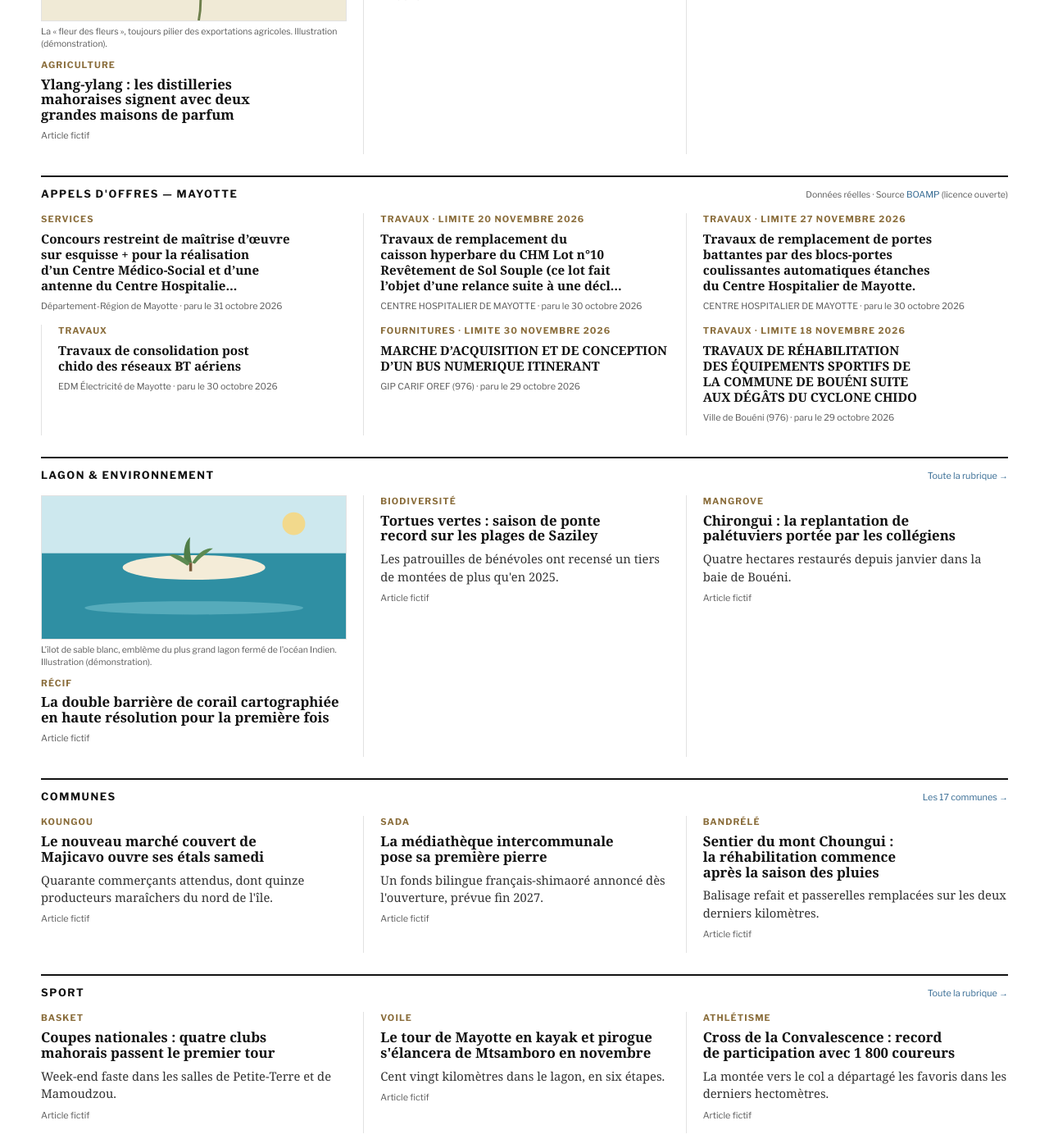
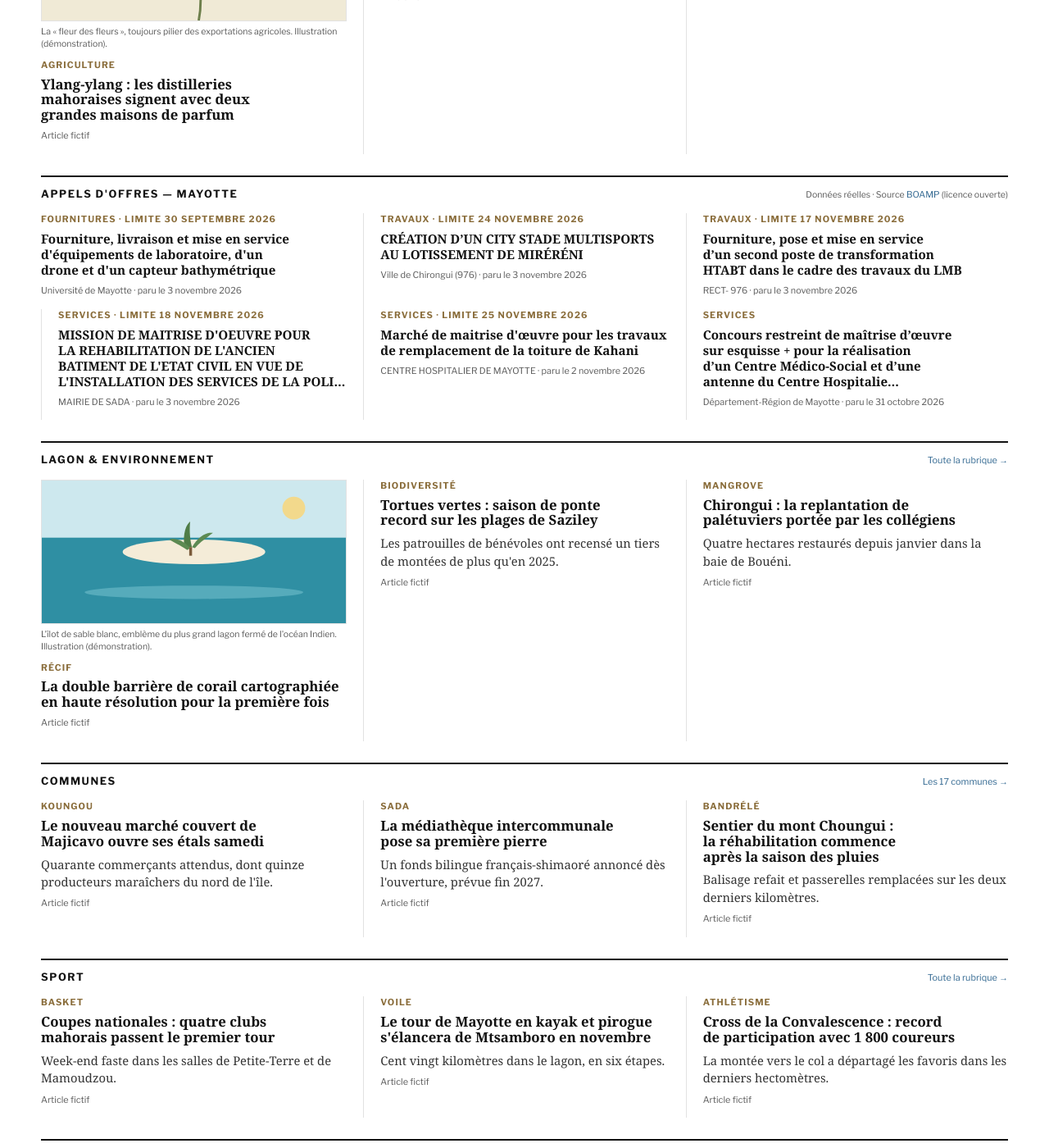
Before and after one commit to esdine/observateur-mayotte, a Jekyll site: the page built from index.html, in a window 1280 px wide and 1400 px high, scrolled down 1578 px. Shown: the whole window at 82% size. Built offline with Jekyll 4.4.1, drawn with Linux system fonts in a browser that asks for light colours; some web fonts are replaced; some of the changed text lies outside the part shown.

Commit message:
Édition du matin : météo et revue de presse

```diff
--- a/_data/marches.yml
+++ b/_data/marches.yml
@@ -1,42 +1,43 @@
 # Genere par outils/maj_marches.py - source BOAMP (open data, licence ouverte)
 avis:
+  - objet: "Fourniture, livraison et mise en service d'équipements de laboratoire, d'un drone et d'un capteur bathymétrique"
+    acheteur: "Université de Mayotte"
+    type: "Fournitures"
+    famille: "Marchés européens"
+    parution: "3 novembre 2026"
+    limite: "30 septembre 2026"
+    lien: "https://www.boamp.fr/pages/avis/?q=idweb:26-106039"
+  - objet: "CRÉATION D’UN CITY STADE MULTISPORTS AU LOTISSEMENT DE MIRÉRÉNI"
+    acheteur: "Ville de Chirongui (976)"
+    type: "Travaux"
+    famille: "Marchés entre 90 k€ et seuils européens"
+    parution: "3 novembre 2026"
+    limite: "24 novembre 2026"
+    lien: "https://www.boamp.fr/pages/avis/?q=idweb:26-106498"
+  - objet: "Fourniture, pose et mise en service d’un second poste de transformation HTABT dans le cadre des travaux du LMB"
+    acheteur: "RECT- 976"
+    type: "Travaux"
+    famille: "Marchés entre 90 k€ et seuils européens"
+    parution: "3 novembre 2026"
+    limite: "17 novembre 2026"
+    lien: "https://www.boamp.fr/pages/avis/?q=idweb:26-106542"
+  - objet: "MISSION DE MAITRISE D'OEUVRE POUR LA REHABILITATION DE L'ANCIEN BATIMENT DE L'ETAT CIVIL EN VUE DE L'INSTALLATION DES SERVICES DE LA POLI…"
+    acheteur: "MAIRIE DE SADA"
+    type: "Services"
+    famille: "Marchés <90 k€ (MAPA)"
+    parution: "3 novembre 2026"
+    limite: "18 novembre 2026"
+    lien: "https://www.boamp.fr/pages/avis/?q=idweb:26-106550"
+  - objet: "Marché de maitrise d'œuvre pour les travaux de remplacement de la toiture de Kahani"
+    acheteur: "CENTRE HOSPITALIER DE MAYOTTE"
+    type: "Services"
+    famille: "Marchés entre 90 k€ et seuils européens"
+    parution: "2 novembre 2026"
+    limite: "25 novembre 2026"
+    lien: "https://www.boamp.fr/pages/avis/?q=idweb:26-106170"
   - objet: "Concours restreint de maîtrise d’œuvre sur esquisse + pour la réalisation d’un Centre Médico-Social et d’une antenne du\nCentre Hospitalie…"
     acheteur: "Département-Région de Mayotte"
     type: "Services"
     famille: "Marchés européens"
     parution: "31 octobre 2026"
     lien: "https://www.boamp.fr/pages/avis/?q=idweb:26-105407"
-  - objet: "Travaux de remplacement du caisson hyperbare du CHM Lot n°10 Revêtement de Sol Souple (ce lot fait l’objet d’une relance suite à une décl…"
-    acheteur: "CENTRE HOSPITALIER DE MAYOTTE"
-    type: "Travaux"
-    famille: "Marchés entre 90 k€ et seuils européens"
-    parution: "30 octobre 2026"
-    limite: "20 novembre 2026"
-    lien: "https://www.boamp.fr/pages/avis/?q=idweb:26-105751"
-  - objet: "Travaux de remplacement de portes battantes par des blocs-portes coulissantes automatiques étanches du Centre Hospitalier de Mayotte."
-    acheteur: "CENTRE HOSPITALIER DE MAYOTTE"
-    type: "Travaux"
-    famille: "Marchés entre 90 k€ et seuils européens"
-    parution: "30 octobre 2026"
-    limite: "27 novembre 2026"
-    lien: "https://www.boamp.fr/pages/avis/?q=idweb:26-105680"
-  - objet: "Travaux de consolidation post chido des réseaux BT aériens"
-    acheteur: "EDM Électricité de Mayotte"
-    type: "Travaux"
-    famille: "Marchés européens"
-    parution: "30 octobre 2026"
-    lien: "https://www.boamp.fr/pages/avis/?q=idweb:26-105372"
-  - objet: "MARCHE D’ACQUISITION ET DE CONCEPTION D’UN BUS NUMERIQUE ITINERANT"
-    acheteur: "GIP CARIF OREF (976)"
-    type: "Fournitures"
-    famille: "Marchés européens"
-    parution: "29 octobre 2026"
-    limite: "30 novembre 2026"
-    lien: "https://www.boamp.fr/pages/avis/?q=idweb:26-104762"
-  - objet: "TRAVAUX DE RÉHABILITATION DES ÉQUIPEMENTS SPORTIFS DE LA COMMUNE DE BOUÉNI SUITE AUX DÉGÂTS DU CYCLONE CHIDO"
-    acheteur: "Ville de Bouéni (976)"
-    type: "Travaux"
-    famille: "Marchés entre 90 k€ et seuils européens"
-    parution: "29 octobre 2026"
-    limite: "18 novembre 2026"
-    lien: "https://www.boamp.fr/pages/avis/?q=idweb:26-105358"
--- a/_data/revue.yml
+++ b/_data/revue.yml
@@ -3,33 +3,33 @@ sources:
   - nom: "Mayotte Hebdo"
     site: "https://mayottehebdo.com/"
     titres:
-      - titre: "L’Assemblée de Mayotte lance un appel à candidatures pour le CDCA 976"
-        lien: "https://www.mayottehebdo.com/actualite/breves/lassemblee-de-mayotte-lance-un-appel-a-candidatures-pour-le-cdca-976/"
-      - titre: "L’Assemblée de Mayotte lance deux appels à projets pour l’environnement"
-        lien: "https://www.mayottehebdo.com/actualite/breves/lassemblee-de-mayotte-lance-deux-appels-a-projets-pour-lenvironnement/"
-      - titre: "TARIMI 2026 met le handicap au cœur de la lutte contre les violences sexuelles"
-        lien: "https://www.mayottehebdo.com/actualite/breves/tarimi-2026-met-le-handicap-au-coeur-de-la-lutte-contre-les-violences-sexuelles/"
-      - titre: "Les prix des carburants et du gaz évoluent à Mayotte au 1er novembre"
-        lien: "https://www.mayottehebdo.com/actualite/breves/les-prix-des-carburants-et-du-gaz-evoluent-a-mayotte-au-1er-novembre/"
+      - titre: "SUD éducation conteste les propos d’Emmanuel Macron sur les difficultés scolaires à Mayotte"
+        lien: "https://www.mayottehebdo.com/actualite/breves/sud-education-conteste-les-propos-demmanuel-macron-sur-les-difficultes-scolaires-a-mayotte/"
+      - titre: "Le surendettement progresse à Mayotte malgré un recul en septembre"
+        lien: "https://www.mayottehebdo.com/actualite/breves/le-surendettement-progresse-a-mayotte-malgre-un-recul-en-septembre/"
+      - titre: "Tsingoni a accueilli la deuxième édition de la SEMIC"
+        lien: "https://www.mayottehebdo.com/actualite/breves/tsingoni-a-accueilli-la-deuxieme-edition-de-la-semic/"
+      - titre: "« Océan Indien », un spectacle de danse à Chirongui le 17 novembre"
+        lien: "https://www.mayottehebdo.com/actualite/breves/ocean-indien-un-spectacle-de-danse-a-chirongui-le-17-novembre/"
   - nom: "Le Journal de Mayotte"
     site: "https://lejournaldemayotte.yt/"
     titres:
-      - titre: "Électricité de Mayotte : Régis Chancel prend la direction générale"
-        lien: "https://lejournaldemayotte.yt/articles/electricite-de-mayotte-regis-chancel-prend-la-direction-generale"
-      - titre: "BOINAIDI Dhanouni couronnée Miss Salouva 2026 : la beauté et la culture mahoraise à l’honneur"
-        lien: "https://lejournaldemayotte.yt/articles/boinaidi-dhanouni-couronnee-miss-salouva-2026-la-beaute-et-la-culture-mahoraise-a-lhonneur"
-      - titre: "Deux entrepreneuses mahoraises récompensées aux Women Entrepreneur Awards 2026"
-        lien: "https://lejournaldemayotte.yt/articles/deux-entrepreneuses-mahoraises-recompensees-aux-women-entrepreneur-awards-2026"
-      - titre: "Tsingoni : les élus à l’écoute des habitants des Flamboyants à Mroalé"
-        lien: "https://lejournaldemayotte.yt/articles/tsingoni-les-elus-a-lecoute-des-habitants-des-flamboyants-a-mroale"
+      - titre: "Un chauffeur de taxi mahorais grièvement blessé lors d’une agression à Majunga"
+        lien: "https://lejournaldemayotte.yt/articles/un-chauffeur-de-taxi-mahorais-grievement-blesse-lors-dune-agression-a-majunga"
+      - titre: "Mayotte : 32 classes déjà engagées dans le concours Les Petits champions de la lecture"
+        lien: "https://lejournaldemayotte.yt/articles/mayotte-32-classes-deja-engagees-dans-le-concours-les-petits-champions-de-la-lecture"
+      - titre: "Le cross académique UNSS de Mayotte rassemblera 1 250 élèves à Coconi le 4 novembre 2026"
+        lien: "https://lejournaldemayotte.yt/articles/le-cross-academique-unss-de-mayotte-rassemblera-1-250-eleves-a-coconi-le-4-novembre-2026"
+      - titre: "Crise sociale à Mayotte : Anli Paul Henry MABA DALI interpelle les candidats à la présidentielle"
+        lien: "https://lejournaldemayotte.yt/articles/crise-sociale-a-mayotte-anli-paul-henry-maba-dali-interpelle-les-candidats-a-la-presidentielle"
   - nom: "L'Info Kwezi"
     site: "https://www.linfokwezi.fr/"
     titres:
-      - titre: "Des négociations avec les opérateurs nautiques pourraient permettre le reprise de la circulation des barges"
-        lien: "https://www.linfokwezi.fr/des-negociations-avec-les-operateurs-nautiques-pourraient-permettre-le-reprise-de-la-circulation-des-barges/"
-      - titre: "Les barges à l’arrêt ce lundi à Mamoudzou, les opérateurs nautiques réclament des solutions"
-        lien: "https://www.linfokwezi.fr/les-barges-a-larret-ce-lundi-a-mamoudzou-les-operateurs-nautiques-reclament-des-solutions/"
-      - titre: "Votre France Mayotte vient de paraître"
-        lien: "https://www.linfokwezi.fr/votre-france-mayotte-vient-de-paraitre-9/"
-      - titre: "L’incendie du sud est aux portes de Bouéni, les secours sont sur place"
-        lien: "https://www.linfokwezi.fr/lincendie-du-sud-est-aux-portes-de-boueni-les-secours-sont-sur-place/"
+      - titre: "Le Caribou du GPM ouvre ses portes aux entrepreneurs"
+        lien: "https://www.linfokwezi.fr/le-caribou-du-gpm-ouvre-ses-portes-aux-entrepreneurs/"
+      - titre: "Votre France Mayotte Matin vient de paraître"
+        lien: "https://www.linfokwezi.fr/votre-france-mayotte-matin-vient-de-paraitre-241/"
+      - titre: "Les incendies toujours actifs dans le sud de Mayotte"
+        lien: "https://www.linfokwezi.fr/les-incendies-toujours-actifs-dans-le-sud-de-mayotte/"
+      - titre: "À Chirongui, un homme est enlevé puis violenté"
+        lien: "https://www.linfokwezi.fr/a-chirongui-un-homme-est-enleve-puis-violente/"
```
Also changed, not shown: _data/meteo.yml (+5 -5 lines).
